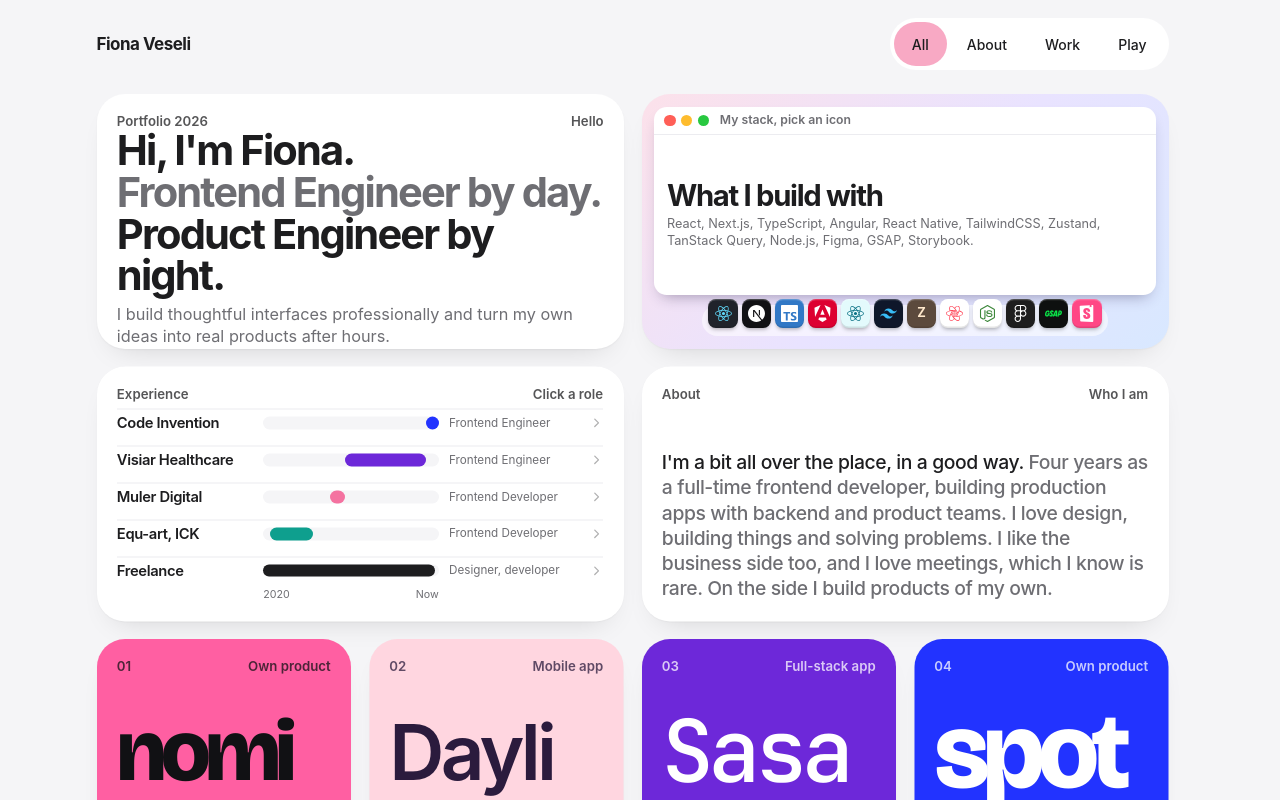
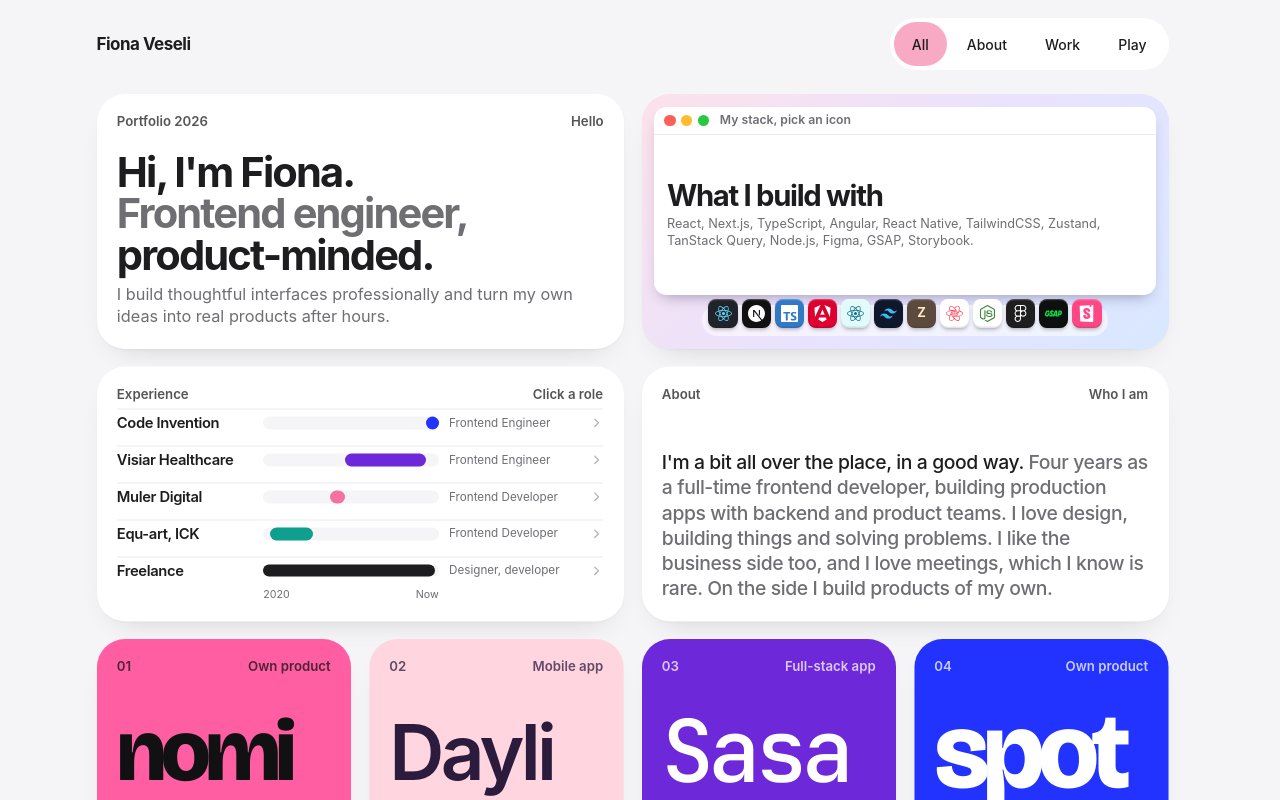
Before and after one commit to fionaveseli/portfolio-2026, a Next.js app: page / in a window 1280 px wide. Shown: the top 800 px of the page. Built offline with nearby package versions, Linux system fonts and the light colour scheme.

Commit message:
Headline: Frontend engineer, product-minded.

```diff
--- a/src/content/site.ts
+++ b/src/content/site.ts
@@ -4,7 +4,7 @@ export const site = {
   name: "Fiona Veseli",
   firstName: "Fiona",
   title: "Fiona Veseli, portfolio",
-  tagline: "Frontend Engineer by day. Product Engineer by night.",
+  tagline: "Frontend engineer, product-minded.",
   description:
     "Fiona Veseli builds thoughtful interfaces professionally and turns her own ideas into real products after hours.",
   email: "fionaveseli2@gmail.com",
--- a/src/content/tiles.ts
+++ b/src/content/tiles.ts
@@ -6,8 +6,8 @@ export const intro = {
   eyebrow: "Portfolio 2026",
   wave: "Hello",
   greeting: "Hi, I'm Fiona.",
-  taglineLead: "Frontend Engineer by day. ",
-  taglineMark: "Product Engineer by night.",
+  taglineLead: "Frontend engineer, ",
+  taglineMark: "product-minded.",
   blurb:
     "I build thoughtful interfaces professionally and turn my own ideas into real products after hours.",
 } as const;
```
